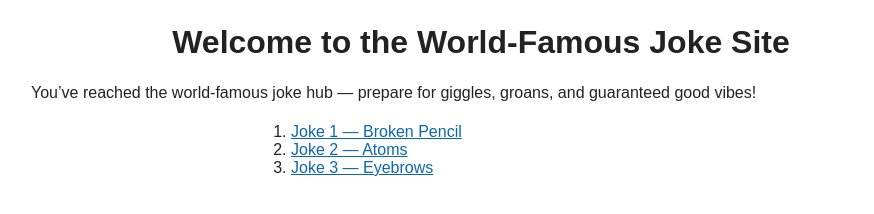
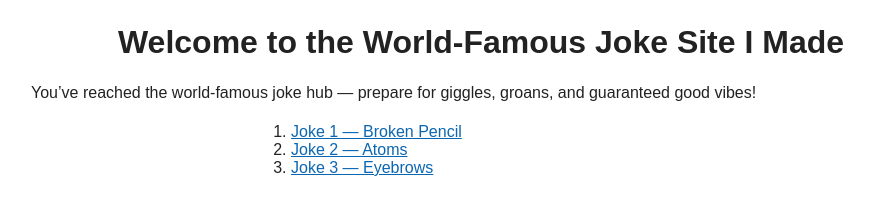
Before and after one commit to samanthaj545/final-website, a plain HTML site: page Index.html in a window 1280 px wide. Shown: the whole page, without its empty margins (159-1033 px from the left). Drawn offline with Linux system fonts and the light colour scheme.

Commit message:
Update Index.html

```diff
--- a/Index.html
+++ b/Index.html
@@ -14,7 +14,7 @@
 	</style>
 </head>
 <body>
-	<h1>Welcome to the World-Famous Joke Site</h1>
+	<h1>Welcome to the World-Famous Joke Site I Made</h1>
 
 	<p>You’ve reached the world-famous joke hub — prepare for giggles, groans, and guaranteed good vibes!</p>
 
```
